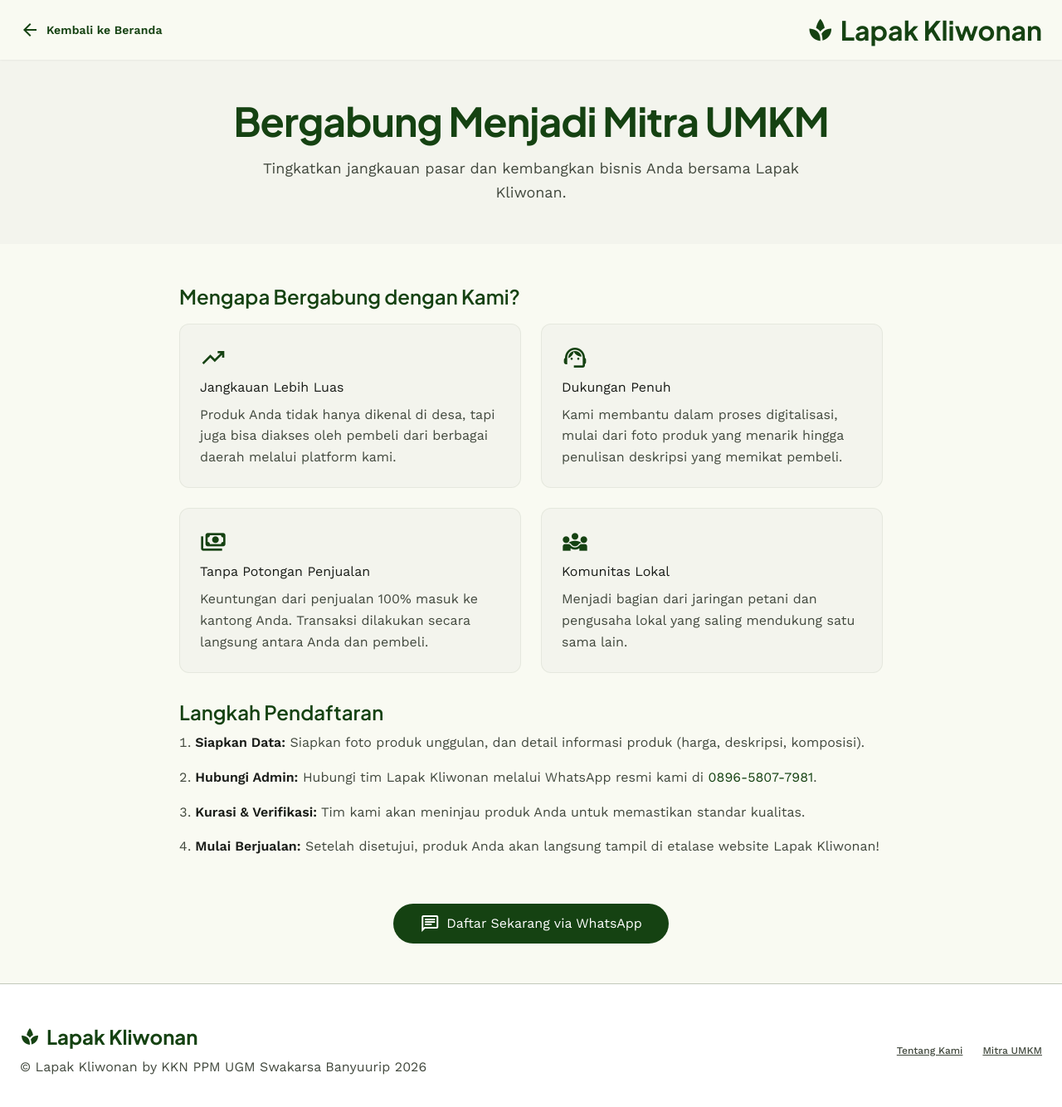
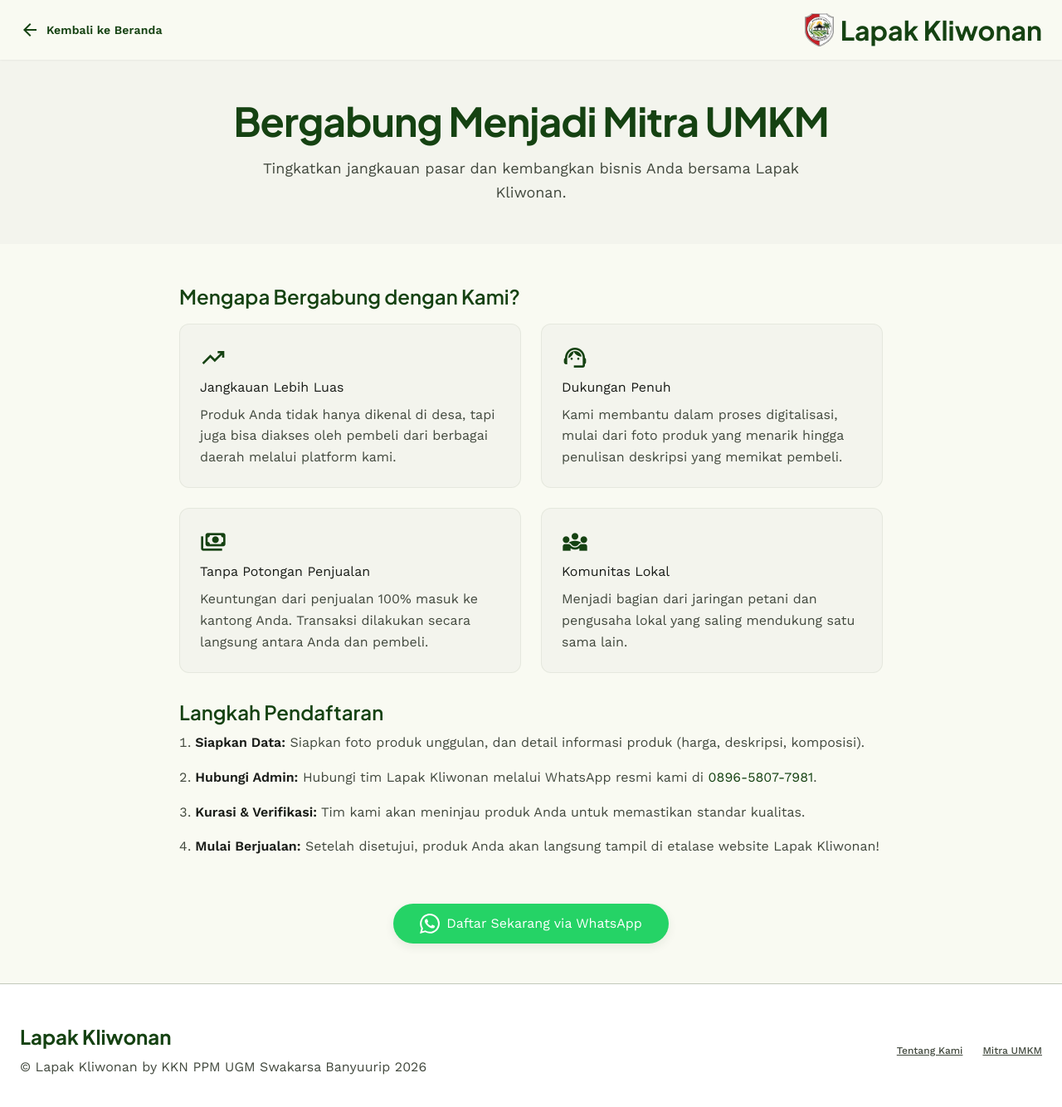
Before and after one commit to kosmasrio0411/kliwonan-umkm, a React (Vite) app: page /mitra-umkm in a window 1280 px wide. Shown: the top 1334 px of the page at 83% size. Built offline with nearby package versions, Linux system fonts and the light colour scheme.

Commit message:
fix datatype mismatch di product media dan price

```diff
--- a/src/components/Footer.tsx
+++ b/src/components/Footer.tsx
@@ -27,9 +27,6 @@
         {/* Brand */}
         <div className="flex flex-col items-center md:items-start gap-2">
           <div className="font-headline-md text-headline-md font-bold text-primary flex items-center gap-2">
-            <span className="material-symbols-outlined" data-fill="1">
-              spa
-            </span>
             Lapak Kliwonan
           </div>
           <p className="font-body-md text-body-md text-on-surface-variant text-center md:text-left">
--- a/src/pages/PartnerPage.tsx
+++ b/src/pages/PartnerPage.tsx
@@ -19,7 +19,7 @@
             <span className="font-label-md text-label-md">Kembali ke Beranda</span>
           </button>
           <div className="font-headline-lg text-headline-lg font-bold text-primary flex items-center gap-2 min-h-[40px]">
-            <span className="material-symbols-outlined text-primary" data-fill="1" style={{ fontSize: '32px' }}>spa</span>
+            <img src="/logo_kliwonan.png" alt="Logo Kliwonan" className="h-8 md:h-10 w-auto" />
             <span className="hidden sm:inline">Lapak Kliwonan</span>
           </div>
         </div>
@@ -82,9 +82,11 @@
                 href="https://wa.me/6281234567890?text=Halo%20Lapak%20Kliwonan,%20saya%20ingin%20mendaftar%20sebagai%20mitra%20UMKM."
                 target="_blank"
                 rel="noreferrer"
-                className="inline-flex items-center gap-2 bg-primary text-on-primary px-xl py-3 rounded-full font-label-lg hover:bg-primary/90 transition-colors"
+                className="inline-flex items-center gap-2 bg-[#25D366] text-white px-xl py-3 rounded-full font-label-lg hover:bg-[#20bd5a] transition-colors shadow-level-2"
               >
-                <span className="material-symbols-outlined">chat</span>
+                <svg xmlns="http://www.w3.org/2000/svg" width="24" height="24" viewBox="0 0 24 24" fill="currentColor">
+                  <path d="M17.472 14.382c-.297-.149-1.758-.867-2.03-.967-.273-.099-.471-.148-.67.15-.197.297-.767.966-.94 1.164-.173.199-.347.223-.644.075-.297-.15-1.255-.463-2.39-1.475-.883-.788-1.48-1.761-1.653-2.059-.173-.297-.018-.458.13-.606.134-.133.298-.347.446-.52.149-.174.198-.298.298-.497.099-.198.05-.371-.025-.52-.075-.149-.669-1.612-.916-2.207-.242-.579-.487-.5-.669-.51a12.8 12.8 0 0 0-.57-.01c-.198 0-.52.074-.792.372-.272.297-1.04 1.016-1.04 2.479 0 1.462 1.065 2.875 1.213 3.074.149.198 2.096 3.2 5.077 4.487.709.306 1.262.489 1.694.625.712.227 1.36.195 1.871.118.571-.085 1.758-.719 2.006-1.413.248-.694.248-1.289.173-1.413-.074-.124-.272-.198-.57-.347m-5.421 7.403h-.004a9.87 9.87 0 0 1-5.031-1.378l-.361-.214-3.741.982.998-3.648-.235-.374a9.86 9.86 0 0 1-1.51-5.26c.001-5.45 4.436-9.884 9.888-9.884 2.64 0 5.122 1.03 6.988 2.898a9.825 9.825 0 0 1 2.893 6.994c-.003 5.45-4.437 9.884-9.885 9.884m8.413-18.297A11.815 11.815 0 0 0 12.05 0C5.495 0 .16 5.335.157 11.892c0 2.096.547 4.142 1.588 5.945L.057 24l6.305-1.654a11.882 11.882 0 0 0 5.683 1.448h.005c6.554 0 11.89-5.335 11.893-11.893a11.821 11.821 0 0 0-3.48-8.413Z"/>
+                </svg>
                 Daftar Sekarang via WhatsApp
               </a>
             </div>
--- a/src/pages/ProductDetailPage.tsx
+++ b/src/pages/ProductDetailPage.tsx
@@ -110,13 +110,7 @@
             <span className="font-label-md text-label-md">Kembali ke Katalog</span>
           </button>
           <div className="font-headline-lg text-headline-lg font-bold text-primary flex items-center gap-2 min-h-[40px]">
-            <span
-              className="material-symbols-outlined text-primary"
-              data-fill="1"
-              style={{ fontSize: '32px' }}
-            >
-              spa
-            </span>
+            <img src="/logo_kliwonan.png" alt="Logo Kliwonan" className="h-8 md:h-10 w-auto" />
             <span className="hidden sm:inline">Lapak Kliwonan</span>
           </div>
         </div>
```
